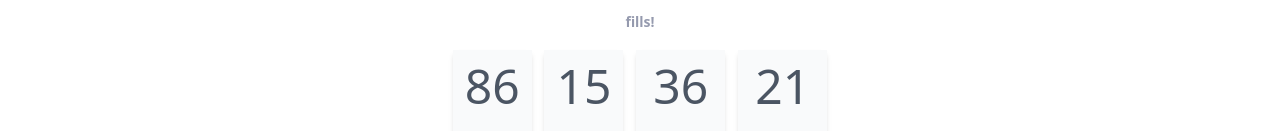
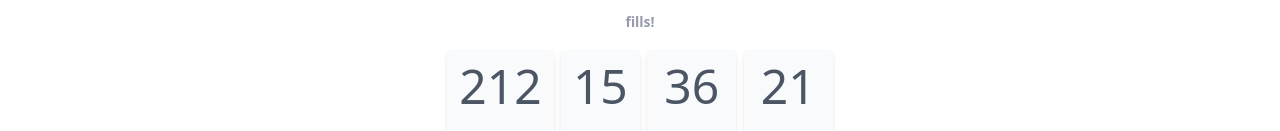
Before and after one commit to vaishnavansakthi/webshinelearning-app-frontend, a React (Vite) app: page / in a window 1280 px wide. Shown: the part 669-800 px from the top of the page. Built offline with nearby package versions, Linux system fonts and the light colour scheme.

Commit message:
fix: updating the countdown

```diff
--- /dev/null
+++ b/src/Button.tsx
@@ -0,0 +1,11 @@
+import React from 'react';
+
+const Button = (props: ButtonProps) => {
+  return (
+    <button>
+      {props.children}
+    </button>
+  )
+}
+
+export default Button;
--- a/src/pages/Booking/Booking.tsx
+++ b/src/pages/Booking/Booking.tsx
@@ -21,7 +21,7 @@ function Booking() {
   const [bookingData, setBookingData] = useState([])
   const [editingTaskId, setEditingTaskId] = useState<any>(null)
   const [countdown, setCountdown] = useState(0)
-  const targetDate: any = new Date("2024-10-30")
+  const targetDate: any = new Date("2025-03-05")
   const [courseTimeout, setCourseTimeout] = useState(false)
 
   useEffect(() => {
--- a/src/pages/Home/Home.tsx
+++ b/src/pages/Home/Home.tsx
@@ -52,7 +52,7 @@ const Home = () => {
 
   const [startDate, setStats] = useState<any>("")
 
-  const courseStartDate: any = new Date("2024-10-30")
+  const courseStartDate: any = new Date("2025-03-05")
 
   function updateCountdown() {
     const currentDate: any = new Date()
@@ -379,7 +379,7 @@ const Home = () => {
             </div>
             <div className="flex flex-col items-center justify-center max-sm:mt-10">
               <dt className="mb-2 text-3xl md:text-4xl font-extrabold">100%</dt>
-              <dd className="font-light text-gray-500 dark:text-gray-400">Job Guidence and Assurance</dd>
+              <dd className="font-light text-gray-500 dark:text-gray-400">Job Guidance and Assurance</dd>
             </div>
             <div className="flex flex-col items-center justify-center max-sm:mt-10">
               <dt className="mb-2 text-3xl md:text-4xl font-extrabold">3</dt>
```
